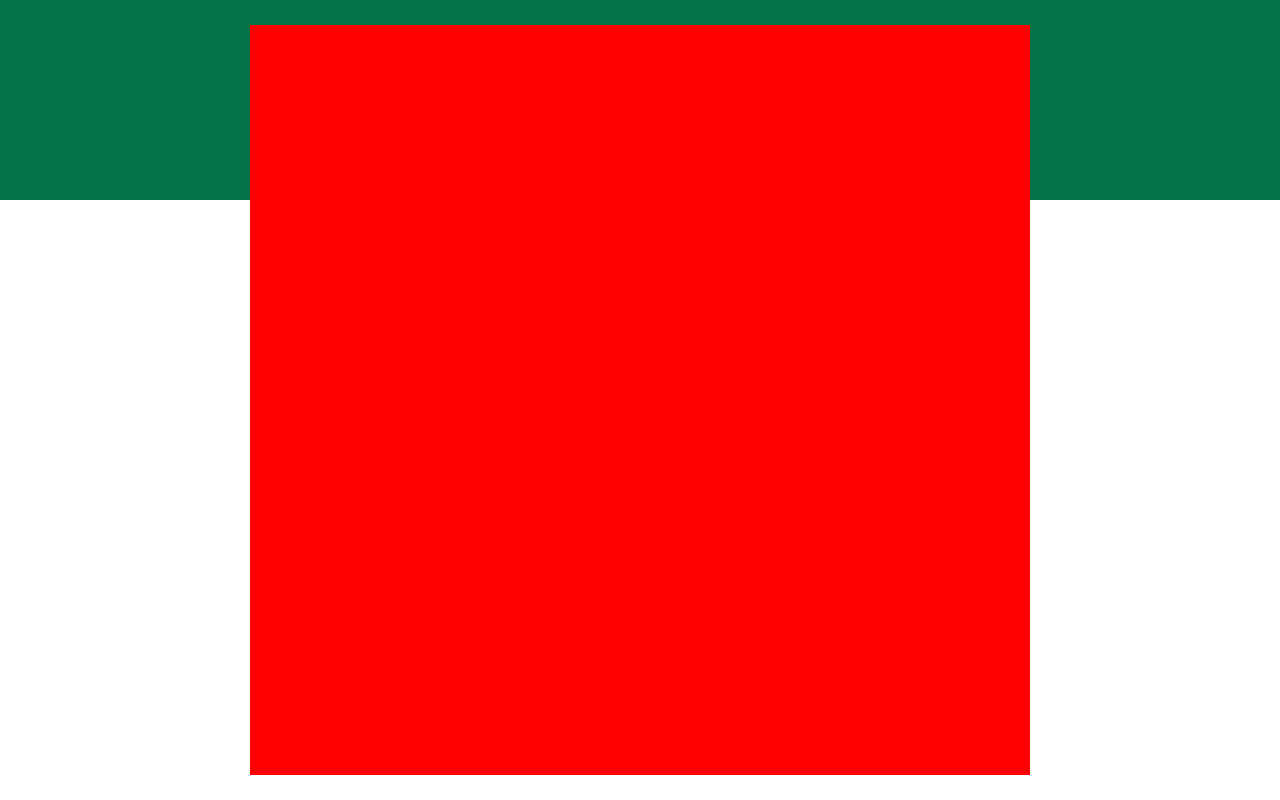
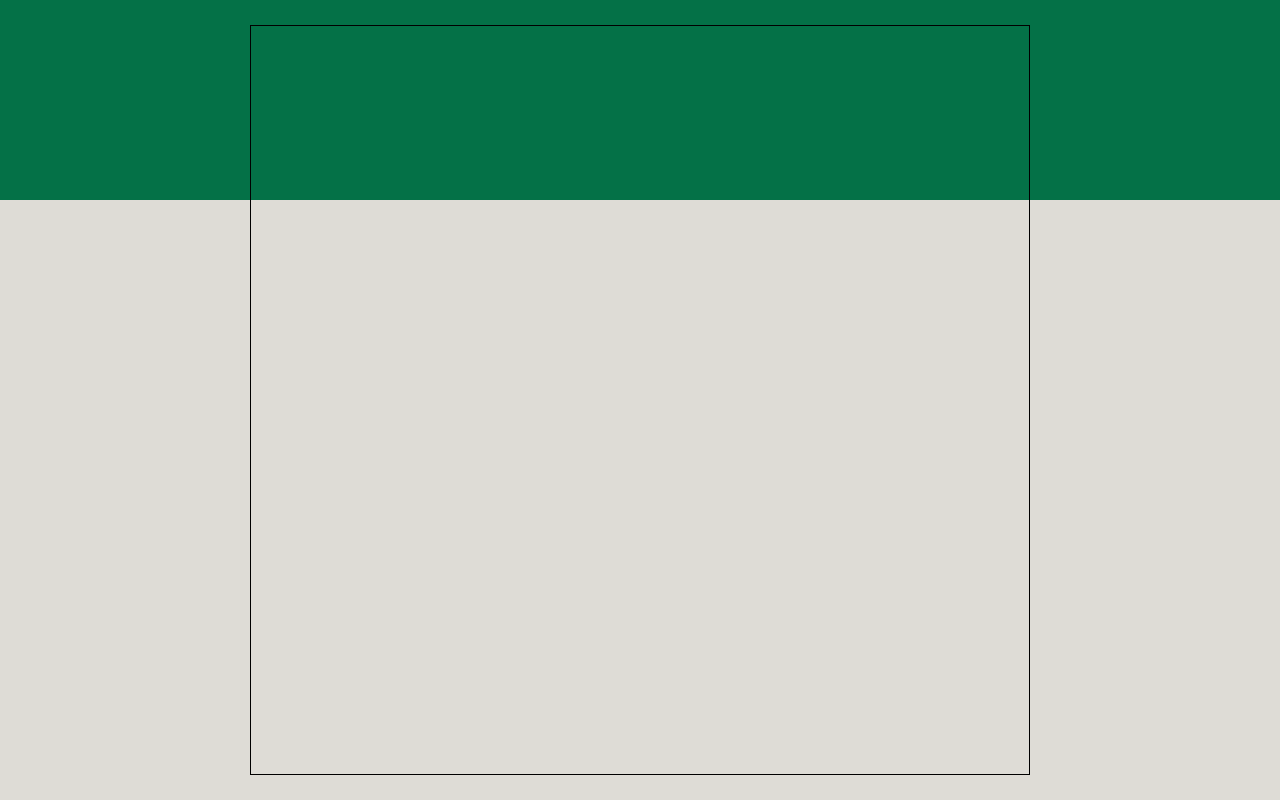
Before and after one commit to FerdiDag/js-html-css-boolzap, a plain HTML site: page index.html in a window 1280 px wide. Drawn offline with nearby package versions, Linux system fonts and the light colour scheme.

Commit message:
inizio struttura

```diff
--- a/style.css
+++ b/style.css
@@ -11,13 +11,15 @@
     justify-content: center;
     align-items: center;
     background-image: url("green.jpg");
-    background-repeat: no-repeat;
-    background-size: 100% 200px;
+    background-repeat: repeat-x;
+    background-size: 200px;
+    background-color: rgb(222, 220, 214);
+    z-index: 0;
 }
 
 .container {
     height: calc(100% - 50px);
     width: calc(100% - 500px);
-    background-color: red;
+    border: 1px solid black;
     z-index: 99999;
 }
```
